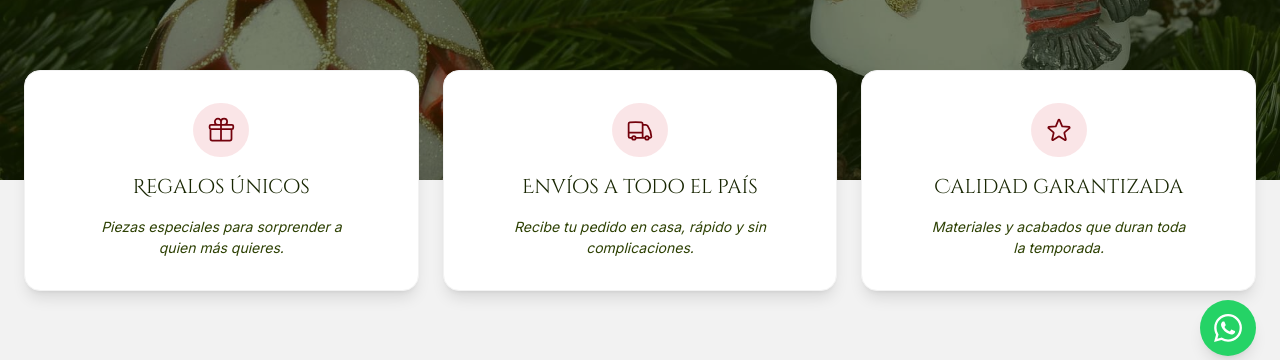
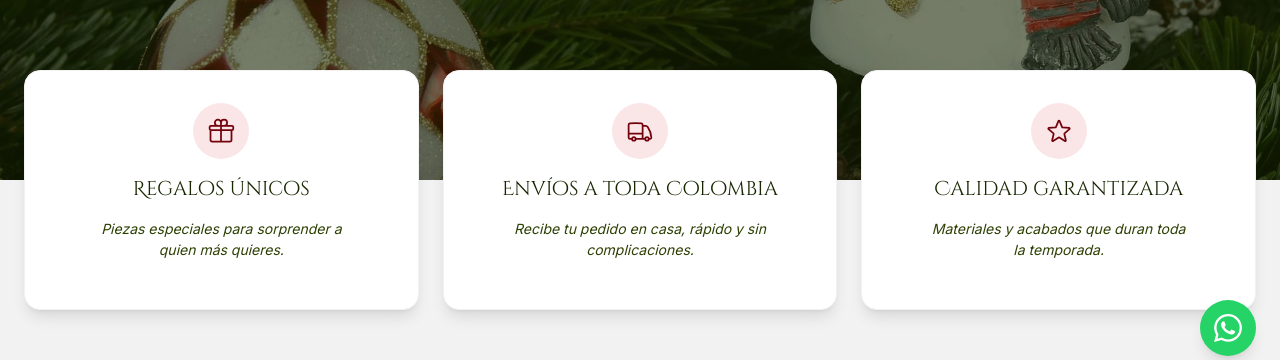
Before and after one commit to JhonatanC/temporada-navidena, a Next.js app: page / in a window 1280 px wide. Shown: the part 420-780 px from the top of the page. Built offline with nearby package versions, Linux system fonts and the light colour scheme; no server answers.

Commit message:
Ajuste visualización de beneficios en móviles

```diff
--- a/app/components/benefits/Benefits.tsx
+++ b/app/components/benefits/Benefits.tsx
@@ -22,7 +22,7 @@ const benefits = [
   },
   {
     id: "envios",
-    title: "Envíos a todo el país",
+    title: "Envíos a toda Colombia",
     description: "Recibe tu pedido en casa, rápido y sin complicaciones.",
     Icon: ShippingIcon,
     bgImage: BgSend.src,
@@ -38,10 +38,11 @@ const benefits = [
 
 export default function Benefits() {
   // En móvil las cajas van debajo del hero con un margen top (`mt-10`) que las
-  // separa. Desde `md` se superponen con un margen top negativo = la mitad de la
-  // altura de la caja (221px / 2 = 110.5px): p-8 (64) + ícono h-14 (56) +
-  // gap-4 x2 (32) + título (27) + descripción 2 líneas (42).
-  // Si cambia el contenido de la caja, ajustar este valor.
+  // separa. El alto mínimo es de 300px para que los textos no se corten en
+  // pantallas pequeñas. Desde `md` se superponen con un margen top negativo =
+  // la mitad de la altura de la caja (221px / 2 = 110.5px): p-8 (64) +
+  // ícono h-14 (56) + gap-4 x2 (32) + título (27) + descripción 2 líneas (42).
+  // Si cambia el contenido de la caja, ajustar estos valores.
   return (
     <section
       id="benefits"
@@ -51,7 +52,7 @@ export default function Benefits() {
       {benefits.map(({ id, title, description, Icon, bgImage }) => (
         <article
           key={id}
-          className="benefits-item group h-full min-h-[221px] w-full cursor-pointer [perspective:1200px]"
+          className="benefits-item group h-full min-h-[260px] md:min-h-[240px] w-full [perspective:1200px]"
         >
           <div className="relative h-full w-full transition-transform duration-700 ease-in-out [transform-style:preserve-3d] group-hover:[transform:rotateX(180deg)] motion-reduce:transition-none motion-reduce:group-hover:[transform:none]">
             {/* Cara frontal */}
```
